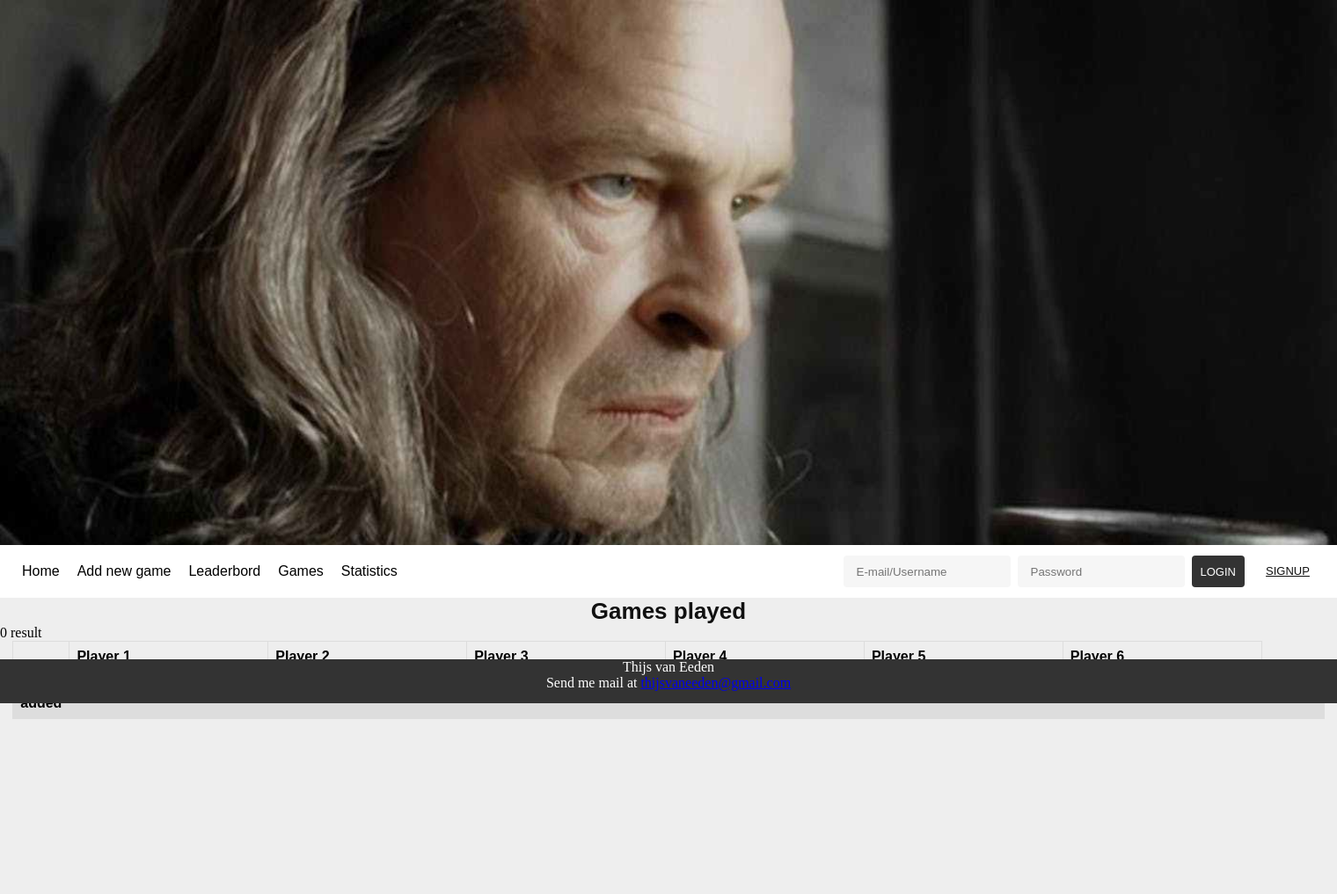
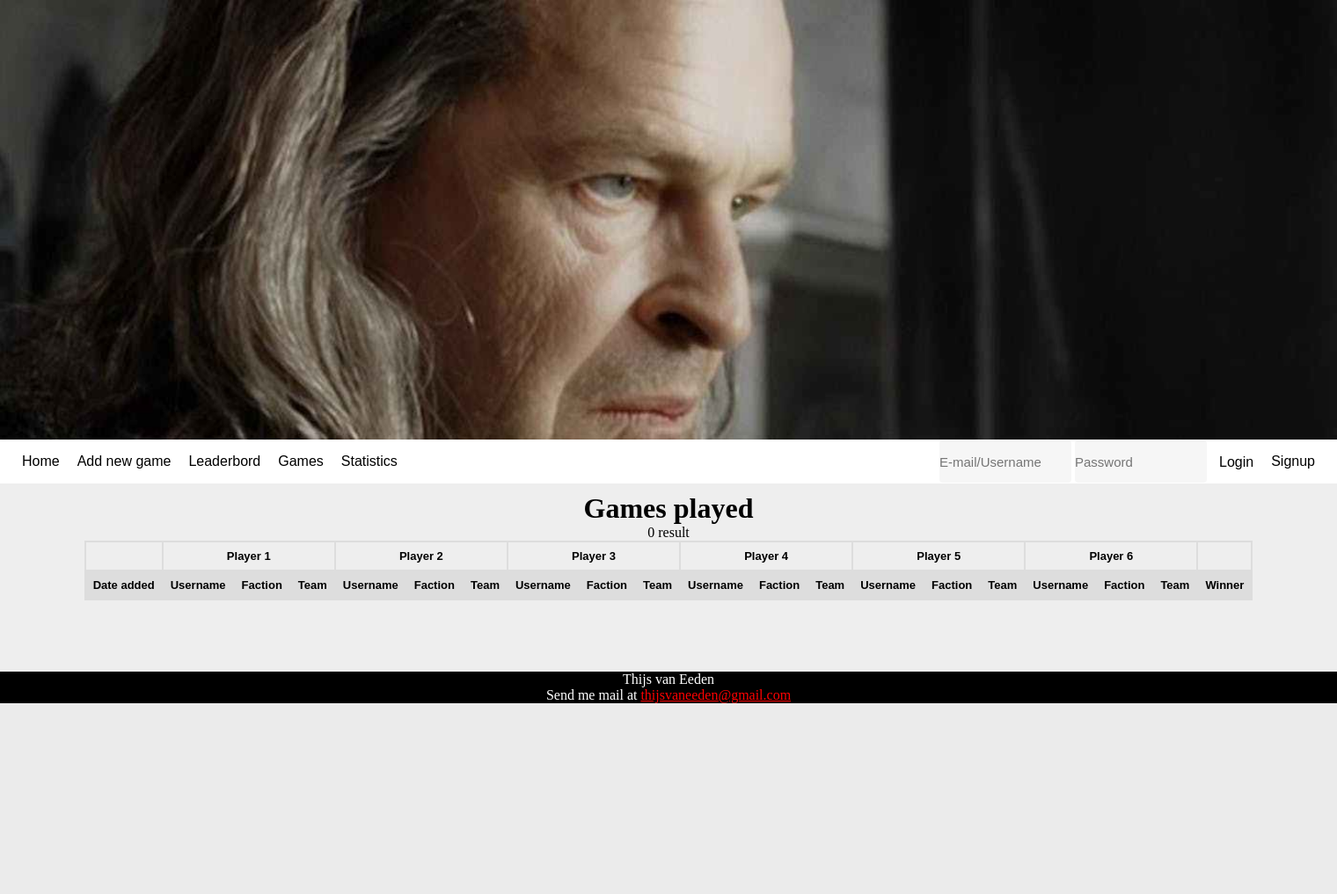
Before and after one commit to tjuanve/stewardofgondor, a PHP site: page /games.php in a window 1520 px wide. Shown: the top 1017 px of the page at 88% size. After the commit the page ends 800 px from the top, so only its background shows below. Run offline with PHP 8.4, Linux system fonts and the light colour scheme; data that the repository does not hold is empty.

Commit message:
Add files via upload
make website responsive so you can check with your phone

```diff
--- a/footer.php
+++ b/footer.php
@@ -6,6 +6,5 @@
 Send me mail at <a href="mailto:thijsvaneeden@gmail.com">thijsvaneeden@gmail.com</a></p>
 </div>
 
-
-
 </body>
+</html>
--- a/games.php
+++ b/games.php
@@ -2,7 +2,12 @@
     require "header.php";
 ?>
 
+<div class="wrapper">
+
+
 <h1>Games played</h1>
+
+<div class="table">
 
 <table>
     <tr>
@@ -13,6 +18,7 @@
         <th colspan="3">Player 4</th>
         <th colspan="3">Player 5</th>
         <th colspan="3">Player 6</th>
+        <th></th>
     </tr>
 
     <tr>
@@ -56,7 +62,9 @@
     ?>
 
 </table>
+</div>
 
+</div>
 
 <?php
     require "footer.php";
--- a/header.php
+++ b/header.php
@@ -6,26 +6,29 @@
 <!DOCTYPE html>
 <html>
 <head>
-
-</head>
+    <title>Build me an army..</title>
     <meta charset="utf-8">
     <meta name="description" content="This website defends Middle-Earth against enemies from the East">
     <meta name="viewport" content="width=device-width, initial-scale=1">
     <meta name="keywords" content="lotr, bfme2, rotwk">
     <meta name="author" content="Denethor">
+    <link rel="stylesheet" type="text/css" href="style_mobile.css">
+    <link rel="stylesheet" href="https://cdnjs.cloudflare.com/ajax/libs/font-awesome/4.7.0/css/font-awesome.min.css">
+</head>
 
-    <link rel="stylesheet" type="text/css" href="style_thijs.css">
-
-    <title>Build me an army..</title>
+<body>
 
 
-<body>
+<!-- <img class="image-banner" src="images/denethor.jpg" alt="I am the steward of Gondor"> -->
 
 
 <div class="header">
 </div>
 
 <header>
+
+    <a href="./index.php" class="active"> <img class="logo-tree" src="images/white_tree_4.png"> Gondor, Home of the Steward</a>
+    <div id="myLinks">
         <nav class="nav-header-main">
             <ul>
                 <li><a href="index.php">Home</a></li>
@@ -38,7 +41,7 @@
         <div class="header-login">
             <?php
             if (!isset($_SESSION['userId'])) {
-          echo '<form action="includes/login.inc.php" method="post">
+              echo '<form class="login-form" action="includes/login.inc.php" method="post">
                 <input type="text" name="mailuid" placeholder="E-mail/Username">
                 <input type="password" name="pwd" placeholder="Password">
                 <button type="submit" name="login-submit">Login</button>
@@ -47,36 +50,27 @@
             }
             else if (isset($_SESSION['userId'])) {
               echo '<form action="includes/logout.inc.php" method="post">
-            <button type="submit" name="login-submit">Logout</button>
+                <button class="logout-button" type="submit" name="login-submit">Logout</button>
               </form>';
             }
             ?>
+        </div>
+    </div>
 
-
-
-    </div>
+    <a href="javascript:void(0);" class="icon" onclick="myFunction()">
+        <i class="fa fa-bars" ></i>
+    </a>
 
 </header>
 
 
-
-
-<!--
-<div class="navbar">
-<a class="active" href="./">Home</a></li>
-<a href="new_game/">Add new game</a></li>
-<a href="leaderbord/">Leaderbord</a></li>
-<a href="games/">Games</a></li>
-<a href="statistics/">Statistics</a></li>
-<div>
-    <form action="includes/login.inc.php" method="post">
-        <input type="text" name="mailuid" placeholder="E-mail">
-        <input type="password" name="pwd" placeholder="Password">
-        <button type="submit" name="login-submit">Login</button>
-    </form>
-    <a href="signup.php">Signup</a>
-    <form action="includes/logout.inc.php" method="post">
-        <button type="submit" name="logout-submit">Logout</button>
-    </form>
-</div>
-</div> -->
+<script>
+function myFunction() {
+  var x = document.getElementById("myLinks");
+  if (x.style.display === "block") {
+    x.style.display = "none";
+  } else {
+    x.style.display = "block";
+  }
+}
+</script>
--- a/leaderbord.php
+++ b/leaderbord.php
@@ -2,9 +2,13 @@
     require "header.php";
 ?>
 
+<div class="wrapper">
 
 <h1>Leaderbord</h1>
 
+
+
+<div class="table">
 
 <table>
     <tr>
@@ -32,7 +36,9 @@
 
 </table>
 
+</div>
 
+</div>
 
 <?php
     require "footer.php";
--- a/signup.php
+++ b/signup.php
@@ -2,8 +2,7 @@
     require "header.php";
 ?>
 
-
-<main>
+<div class="wrapper">
 
     <h1>Signup</h1>
     <?php
@@ -42,8 +41,7 @@
         <button type="submit" name="signup-submit">Signup</button>
     </form>
 
-</main>
-
+</div>
 
 <?php
     require "footer.php";
--- /dev/null
+++ b/style_mobile.css
@@ -0,0 +1,317 @@
+* {
+    margin: 0;
+    padding: 0;
+}
+
+body {
+  background-color: #eee;
+}
+
+.wrapper {
+    padding-top: 10px;
+    width: 100%;
+    text-align: center;
+}
+
+.image-banner {
+    display: none;
+}
+
+.header {
+    display: none;
+}
+
+.footer {
+    width: 100%;
+    text-align: center;
+    bottom: 0;
+    position: fixed;
+    background-color: black;
+    color: white;
+}
+
+.footer a {
+    color: red;
+}
+
+header {
+    width: 100%;
+    overflow: hidden;
+  background-color: #333;
+  position: relative;
+}
+
+header #myLinks {
+  display: none;
+}
+
+header a {
+  color: white;
+  padding: 14px 16px;
+  text-decoration: none;
+  font-size: 17px;
+  display: block;
+}
+
+header a.icon {
+  background: black;
+  display: block;
+  position: absolute;
+  right: 0;
+  top: 0;
+}
+
+header a:hover {
+  background-color: #ddd;
+  color: red;
+}
+
+.active {
+  background-color: black;
+  color: white;
+}
+
+.active img {
+    display: none;
+}
+
+.login-form {
+    padding: 14px 16px;
+}
+
+.login-form button {
+    cursor: pointer;
+    display: inline-block;
+    /*border: 2px solid white;*/
+    /*border-radiuss: 4px; */
+    background-color: #333;
+    /*margin-left: 8px;*/
+    color: #FFF;
+    text-align: right;
+    font-size: 17px;
+    border: none;
+}
+
+.logout-button {
+    cursor: pointer;
+    background-color: #333;
+    padding: 14px 16px;
+    color: #FFF;
+    text-align: left;
+    font-size: 17px;
+    width: 100%;
+}
+
+table {
+  font-family: arial, sans-serif;
+  border-collapse: collapse;
+  margin-left: auto;
+  margin-right: auto;
+  margin-bottom: 50px;
+  font-size: 13px;
+  overflow-x: auto;
+}
+
+td, th {
+  border: 2px solid #dddddd;
+  text-align: center;
+  padding: 8px;
+}
+
+tr:nth-child(even) {
+  background-color: #dddddd;
+}
+
+.table {
+    overflow-x:auto;
+}
+
+
+.form-signup {
+  margin: 0 auto;
+  padding-top: 20px;
+  padding-bottom: 100px;
+  width: 200px;
+}
+
+.form-signup input {
+  width: calc(100% - 30px);
+  height: 30px;
+  padding: 0 15px;
+  margin-bottom: 6px;
+  border: 1px solid #CCC;
+  border-radius: 4px;
+  background-color: #F6F6F6;
+  float: left;
+  font-family: arial;
+  text-align: center;
+}
+
+.form-signup button {
+  display: block;
+  height: 40px;
+  padding: 0 10px;
+  margin: 0 auto;
+  border: none;
+  border-radius: 4px;
+  background-color: #333;
+  font-family: arial;
+  font-size: 13px;
+  color: #FFF;
+  text-transform: uppercase;
+  text-align: center;
+}
+.signuperror {
+  padding-top: 14px;
+  font-family: arial;
+  font-size: 16px;
+  color: red;
+  text-align: center;
+}
+
+.signupsuccess {
+  padding-top: 14px;
+  font-family: arial;
+  font-size: 16px;
+  color: green;
+  text-align: center;
+}
+
+@media only screen and (min-width: 768px) {
+    .header {
+        display: block;
+        background:#1abc9c;
+        background-image: url("images/denethor.jpg");
+        background-repeat: no-repeat;
+        background-size: cover;
+        text-align:center;
+        padding:170px;
+        color:white;
+        font-size:30px;
+    }
+
+
+    .active img {
+        display: none;
+    }
+}
+
+@media only screen and (min-width: 1000px) {
+    .header {
+        display: block;
+        background:#1abc9c;
+        background-image: url("images/denethor.jpg");
+        background-repeat: no-repeat;
+        background-size: cover;
+        text-align:center;
+        padding:250px;
+        color:white;
+        font-size:30px;
+    }
+
+    .active {
+        display: none;
+    }
+
+    header #myLinks {
+        display: block;
+        width: calc(100% - 30px);
+        height: 20px;
+        padding: 15px 15px;
+        background-color: #fff;
+        display: flex;
+        flex-direction: row;
+        justify-content: space-between;
+        align-items: center;
+    }
+
+    header a.icon {
+        display: none;
+    }
+
+    .nav-header-main {
+        display: flex;
+        flex-direction: row;
+    }
+
+
+    .nav-header-main ul {
+        height: 100%;
+    }
+
+    .nav-header-main ul li {
+        list-style: none;
+        float: left;
+        height: 100%;
+    }
+
+    .nav-header-main ul li a {
+        display: block;
+        text-decoration: none;
+        height: 100%;
+        padding: 0 10px;
+        border-radius: 6px;
+        line-height: 48px;
+        font-family: arial;
+        font-size: 16px;
+        color: black;
+    }
+
+    .nav-header-main ul li a:hover {
+        background-color: #ddd;
+        color: red;
+    }
+
+    .header-login {
+      display: flex;
+      flex-direction: row;
+    }
+
+    .header-login form input {
+        height: 100%;
+        width: 150px;
+        font-size: 15px;
+        border: none;
+        border-radius: 4px;
+        background-color: #F6F6F6;
+    }
+
+    .login-form {
+        padding: 0px 0px;
+    }
+
+    .login-form button {
+        height: 100%;
+        padding: 0 10px;
+        border-radius: 6px;
+        font-family: arial;
+        font-size: 16px;
+        color: black;
+        background-color: white;
+    }
+
+    header button:hover {
+          background-color: #ddd;
+          color: red;
+    }
+
+    .logout-button {
+        background-color: white;
+        color: black;
+        border: none;
+        font-size: 16px;
+    }
+
+    .header-signup {
+        display: block;
+        text-decoration: none;
+        height: 100%;
+        padding: 0 10px;
+        border-radius: 6px;
+        line-height: 48px;
+        font-family: arial;
+        font-size: 16px;
+        color: black;
+    }
+
+}
--- a/style_thijs.css
+++ b/style_thijs.css
@@ -34,7 +34,6 @@ body {
 .footer {
   height: 50px;
   position: fixed;
-  left: 0;
   bottom: 0;
   width: 100%;
   background-color: #333;
@@ -42,8 +41,8 @@ body {
   text-align: center;
 }
 
-.newgame {
-    padding: 0 0;
+.footer a {
+    color: red;
 }
 
 header {
@@ -222,15 +221,16 @@ p {
 table {
   font-family: arial, sans-serif;
   border-collapse: collapse;
-  width: 50%;
+  width: 70%;
   margin-left: auto;
   margin-right: auto;
   margin-bottom: 100px;
+  font-size: 13px;
 }
 
 td, th {
-  border: 1px solid #dddddd;
-  text-align: left;
+  border: 2px solid #dddddd;
+  text-align: center;
   padding: 8px;
 }
 
```
Also changed, not shown: index.php (+6 -3 lines), newgame.php (+5 -7 lines), script.js (added, +8 -0 lines), statistics.php (+6 -1 lines), images/ring.png (added), images/white_tree.png (added), images/white_tree_2.png (added), images/white_tree_4.png (added). Lines whose indentation alone changed are shown as unchanged.
